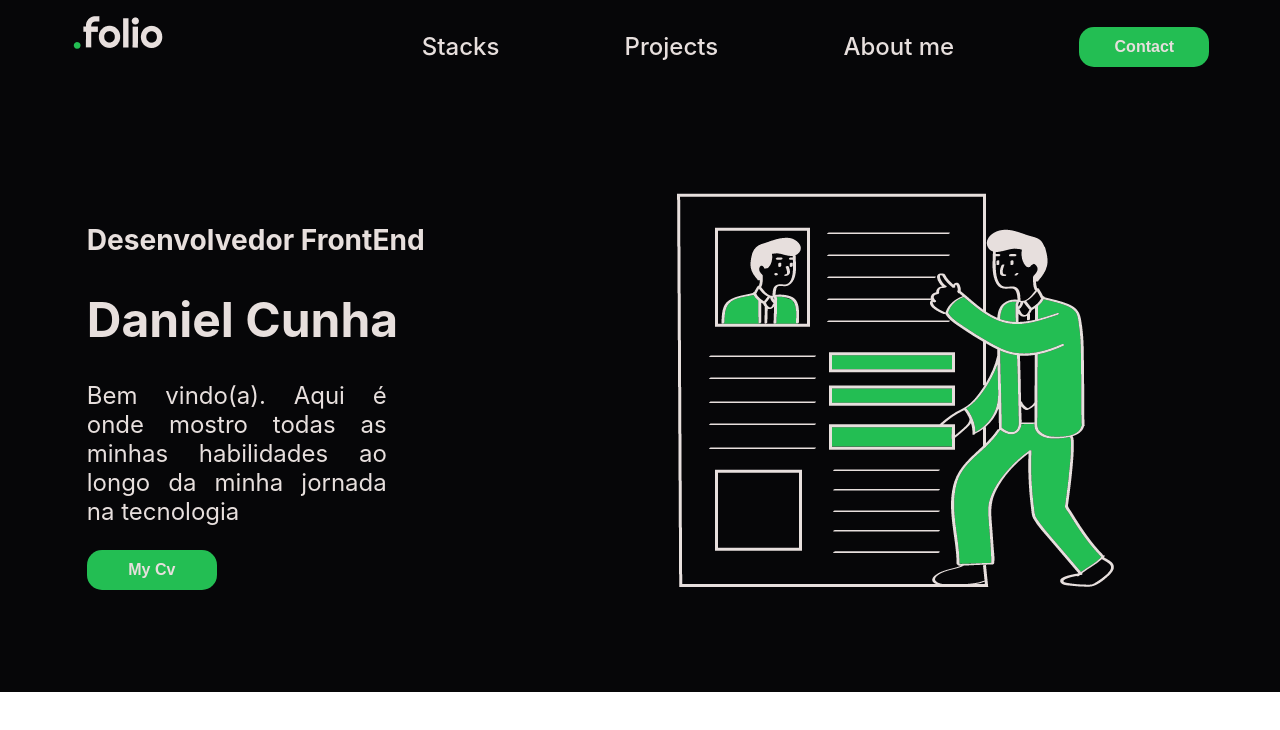
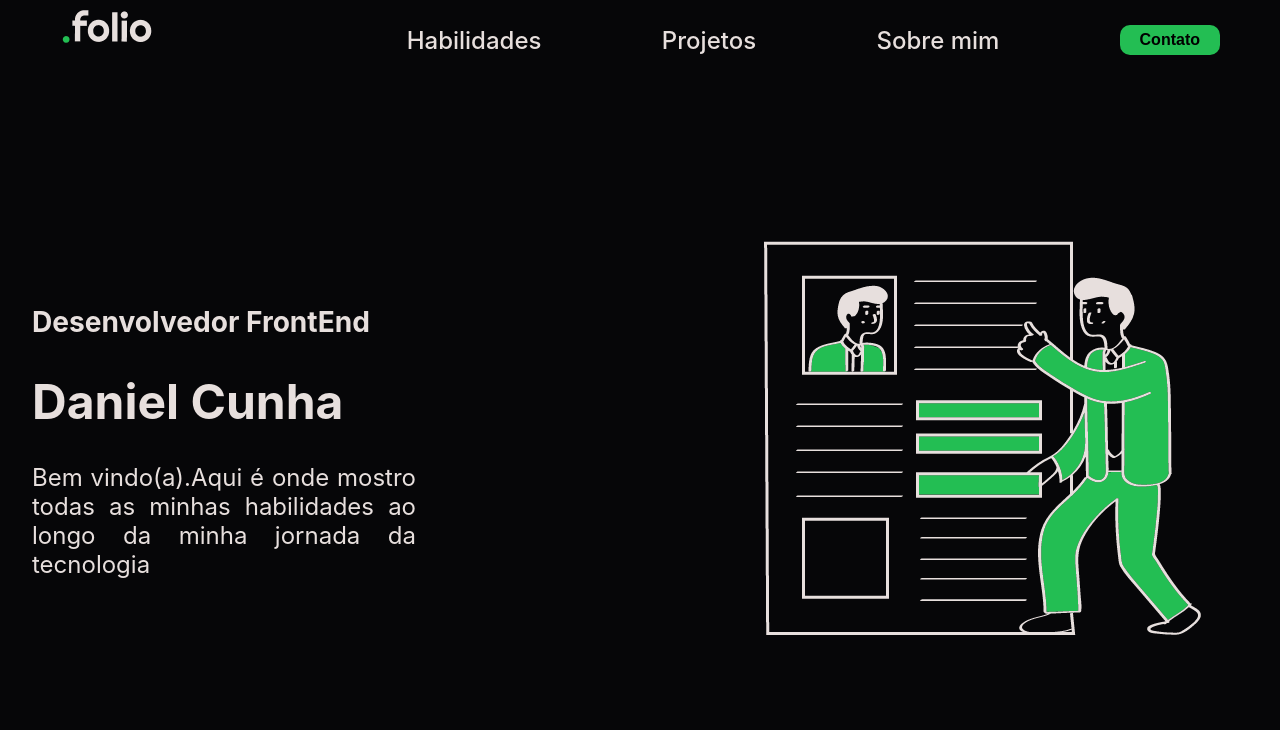
Before and after one commit to dandankara/devportf, a Next.js app: page / in a window 1280 px wide. Shown: the top 730 px of the page. Built offline with nearby package versions, Linux system fonts and the light colour scheme.

Commit message:
Update Pages

```diff
--- a/src/components/Header/Header.js
+++ b/src/components/Header/Header.js
@@ -1,33 +1,34 @@
 import React from 'react'
-import styles from '../../styles/Header.module.css'
 import Link from 'next/link'
 
 import Image from 'next/image'
 import logo from '../../../public/assets/logo.png'
+import { ButtonContact, HeaderContainer  } from '../../styles/HeaderStyle'
 
 export default function Header() {
   return (
-    <div className={styles.Container}>
+    <>
+      <HeaderContainer>
 
-      <section className={styles.SectionLink}>
           <Link href="/">
             <a><Image src={logo} alt="logo" /></a>
           </Link>
 
           <Link href="/stacks">
-          <a>Stacks</a>
+            <a>Habilidades</a>
           </Link>
 
           <Link href="/projects">
-          <a>Projects</a>
+            <a>Projetos</a>
           </Link>
 
           <Link href="/About">
-          <a>About me</a>
+            <a>Sobre mim</a>
           </Link>
 
-        <button className={styles.ButtonContact}>Contact</button>
-      </section>
-    </div>
+          <ButtonContact>Contato</ButtonContact>
+
+      </HeaderContainer>
+    </>
   )
 }
--- a/src/components/Main/MainContent.js
+++ b/src/components/Main/MainContent.js
@@ -1,4 +1,4 @@
-import styles from '../../styles/MainContent.module.css'
+import { DivAbout, ImageCv, Main } from '../../styles/MainStyle'
 
 import Resume from '../../../public/assets/ResumeCv.png'
 
@@ -6,27 +6,18 @@ import Image from 'next/image'
 
 export default function MainContent() {
   return (
-    <div className={styles.DivContainer}>
 
-      <div className={styles.AboutMe}>
+    <Main>
+      <DivAbout>
         <h3>Desenvolvedor FrontEnd</h3>
         <h1>Daniel Cunha</h1>
+        <p>Bem vindo(a).Aqui é onde mostro todas as minhas
+          habilidades ao longo da minha jornada da tecnologia
+        </p>
+      </DivAbout>
 
-        <div className={styles.TextAbout}>
-          <p>Bem vindo(a).
-            Aqui é onde mostro todas as minhas
-            habilidades ao longo da minha jornada na tecnologia
-          </p>
-        </div>
+      <ImageCv><Image src={Resume} alt='Resume' /></ImageCv>
+    </Main>
 
-        <button className={styles.ButtonMyCv}>My Cv</button>
-      </div>
-
-      <div className={styles.DivBackground}>
-        <div>
-          <Image src={Resume}  alt='Resume' />
-        </div>
-      </div>
-    </div>
   )
 }
--- a/src/styles/Header.module.css
+++ /dev/null
@@ -1,38 +0,0 @@
-.Container{
-  background-color: #060608;
-  padding: 0.5rem;
-}
-
-/* Links das stacks, projetos e sobre mim */
-.SectionLink {
-  display: flex;
-  flex-direction: row;
-  width: 100%;
-  justify-content: space-around;
-  align-items: center;
-  font-size: 1.5rem;
-  color: #E7DFDD;
-  font-weight: 500;
-}
-
-.SectionLink a:hover{
-  color: #23BE53 ;
-}
-
-
-/* Button pra entrar em contado */
-.ButtonContact {
-  width: 130px;
-  height: 40px;
-  font-size: 1rem;
-  border-radius: 15px;
-  background-color: #23BE53;
-  border: none;
-  color: #E7DFDD;
-  font-weight: 700;
-}
-
-.ButtonContact:hover{
-  background-color: #E7DFDD;
-  color: #060608;
-}
--- /dev/null
+++ b/src/styles/HeaderStyle.js
@@ -0,0 +1,38 @@
+import styled from 'styled-components';
+
+export const HeaderContainer = styled.section`
+background-color:#060608;
+display: flex;
+flex-direction: row;
+justify-content: space-around;
+align-items: center;
+width: 100%;
+height: 10vh;
+
+a{
+  color: #E7DFDD;
+  font-size: 1.5rem;
+  font-weight: 500;
+}
+
+a:hover{
+  color: #23BE53 ;
+}
+`;
+
+export const ButtonContact = styled.button`
+background-color: #23BE53;
+width: 100px;
+font-size: 1rem;
+border: none;
+border-radius: 10px;
+font-weight: 600;
+height: 30px;
+cursor: pointer;
+
+:hover{
+  background-color: #E7DFDD;
+  color: #060608;
+}
+
+`;
--- a/src/styles/MainContent.module.css
+++ /dev/null
@@ -1,33 +0,0 @@
-.DivContainer{
-  display: flex;
-  justify-content: space-around;
-  align-items: center;
-  background-color: #060608;
-  color: #E7DFDD;
-}
-
-.AboutMe{
-  color:#E7DFDD ;
-  font-size: 1.5rem;
-  text-align: justify;
-}
-
-.TextAbout{
-  width: 300px;
-}
-
-.ButtonMyCv{
-  width: 130px;
-  height: 40px;
-  font-size: 1rem;
-  border-radius: 15px;
-  background-color: #23BE53;
-  border: none;
-  color: #E7DFDD;
-  font-weight: 700;
-}
-
-.ButtonMyCv:hover{
-  background-color: #E7DFDD;
-  color: #060608;
-}
--- /dev/null
+++ b/src/styles/MainStyle.js
@@ -0,0 +1,27 @@
+import styled from 'styled-components'
+
+export const Main = styled.main`
+background-color:#060608 ;
+height: 90vh;
+display: flex;
+flex-direction: row;
+align-items: center;
+justify-content: space-between;
+`;
+
+export const DivAbout = styled.div`
+  color: #E7DFDD;
+  /* background-color: red; */
+  margin: 2rem;
+  width: 30%;
+  text-align: justify;
+  font-size: 1.5rem
+`;
+
+
+export const ImageCv = styled.image`
+  /* background-color: blue; */
+  Image{
+    width: 70%;
+  }
+`;
--- a/src/styles/ProjectsStyle.js
+++ b/src/styles/ProjectsStyle.js
@@ -8,6 +8,7 @@ export const ContainerProjects = styled.div`
   justify-content: space-around;
   align-items: center;
   flex-wrap: wrap;
+  padding: 1rem;
 `;
 
 export const CardProjects = styled.div`
@@ -30,6 +31,7 @@ export const CardProjects = styled.div`
     text-align: center;
     background-color: #23BE53;
     padding: 10px;
+    border-radius: 10px;
 
   }
 `;
--- a/src/styles/globals.css
+++ b/src/styles/globals.css
@@ -5,7 +5,8 @@ body {
   /* overflow-y: hidden; */
   font-family: -apple-system, BlinkMacSystemFont, Segoe UI, Roboto, Oxygen,
     Ubuntu, Cantarell, Fira Sans, Droid Sans, Helvetica Neue, sans-serif;
-}
+  /* overflow-y: hidden; */
+  }
 
 a {
   color: inherit;
```
Lines whose indentation alone changed are shown as unchanged.
